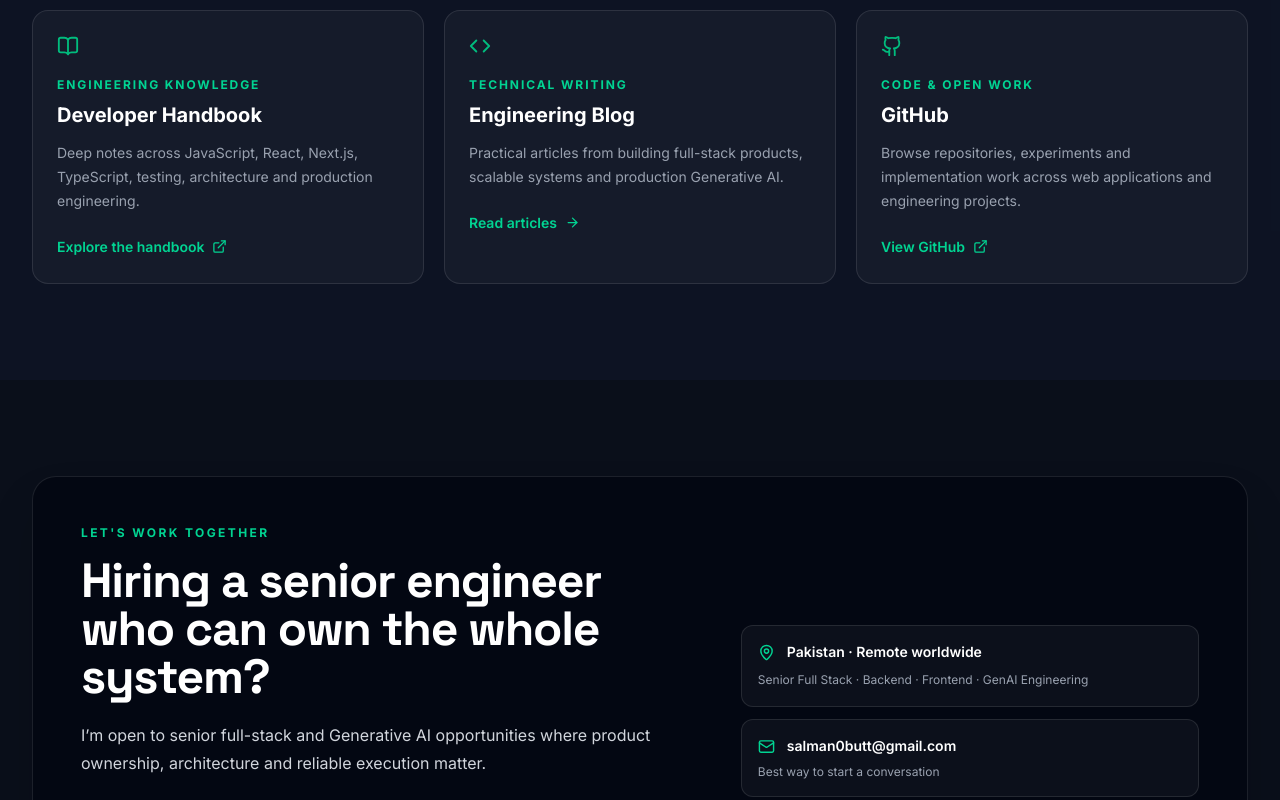
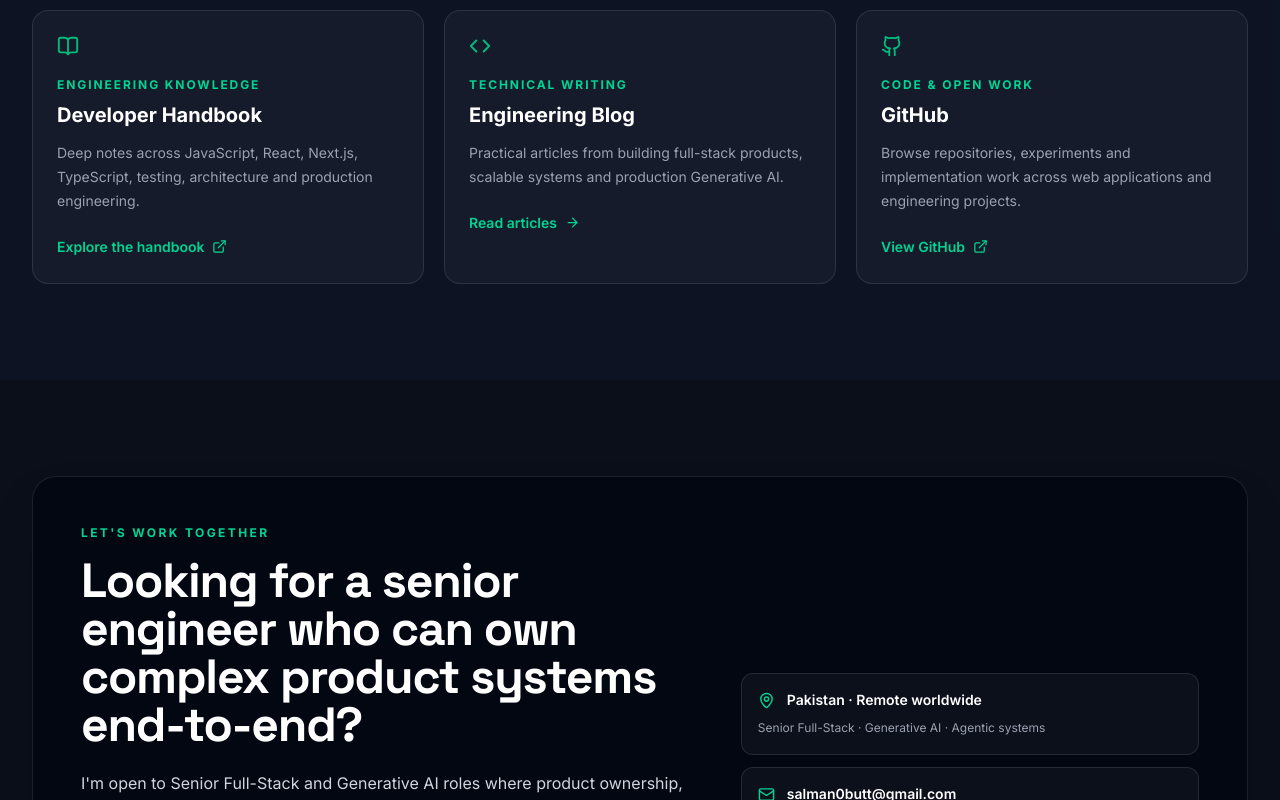
Before and after one commit to salman0butt/portfolio, a Next.js app: page / in a window 1280 px wide. Shown: the part 11200-12000 px from the top of the page. Built offline with nearby package versions, Linux system fonts and the light colour scheme; no server answers; the database is empty.

Commit message:
copy: focus contact funnel on senior full-stack and GenAI roles

```diff
--- a/components/Contact.tsx
+++ b/components/Contact.tsx
@@ -1,4 +1,4 @@
-import { Download, Mail, MapPin, Send } from 'lucide-react';
+import { ArrowUpRight, Mail, MapPin, Send } from 'lucide-react';
 import { Github, Linkedin } from './icons';
 
 export default function Contact() {
@@ -8,27 +8,27 @@ export default function Contact() {
         <div className="overflow-hidden rounded-3xl border border-gray-200 bg-gray-950 p-7 text-white shadow-2xl sm:p-10 lg:p-12 dark:border-white/10">
           <div className="grid gap-10 lg:grid-cols-[1.15fr_.85fr] lg:items-end">
             <div>
-              <p className="text-xs font-bold uppercase tracking-[0.2em] text-emerald-400">LET'S WORK TOGETHER</p>
-              <h2 className="mt-4 max-w-3xl font-[family-name:var(--font-space-grotesk)] text-3xl font-bold tracking-tight sm:text-4xl lg:text-5xl">Hiring a senior engineer who can own the whole system?</h2>
-              <p className="mt-5 max-w-2xl text-base leading-7 text-gray-300">I’m open to senior full-stack and Generative AI opportunities where product ownership, architecture and reliable execution matter.</p>
+              <p className="text-xs font-bold uppercase tracking-[0.2em] text-emerald-400">LET&apos;S WORK TOGETHER</p>
+              <h2 className="mt-4 max-w-3xl font-[family-name:var(--font-space-grotesk)] text-3xl font-bold tracking-tight sm:text-4xl lg:text-5xl">Looking for a senior engineer who can own complex product systems end-to-end?</h2>
+              <p className="mt-5 max-w-2xl text-base leading-7 text-gray-300">I&apos;m open to Senior Full-Stack and Generative AI roles where product ownership, architecture, reliable delivery and production operations matter.</p>
               <div className="mt-8 flex flex-wrap gap-3">
-                <a href="mailto:salman0butt@gmail.com" className="inline-flex items-center gap-2 rounded-lg bg-emerald-500 px-5 py-3 text-sm font-semibold text-white transition-colors hover:bg-emerald-600"><Send size={17} /> Email me</a>
-                <a href="/Salman_Butt_Resume.pdf" download className="inline-flex items-center gap-2 rounded-lg border border-white/15 bg-white/5 px-5 py-3 text-sm font-semibold text-white transition-colors hover:bg-white/10"><Download size={17} /> Download resume</a>
+                <a href="mailto:salman0butt@gmail.com" className="inline-flex items-center gap-2 rounded-lg bg-emerald-500 px-5 py-3 text-sm font-semibold text-white transition-colors hover:bg-emerald-600 focus-visible:outline-none focus-visible:ring-2 focus-visible:ring-emerald-300"><Send size={17} aria-hidden="true" /> Email me</a>
+                <a href="/Salman_Butt_Resume.pdf" target="_blank" rel="noreferrer" className="inline-flex items-center gap-2 rounded-lg border border-white/15 bg-white/5 px-5 py-3 text-sm font-semibold text-white transition-colors hover:bg-white/10 focus-visible:outline-none focus-visible:ring-2 focus-visible:ring-emerald-300">View résumé <ArrowUpRight size={16} aria-hidden="true" /></a>
               </div>
             </div>
 
             <div className="grid gap-3 sm:grid-cols-2 lg:grid-cols-1">
               <div className="rounded-xl border border-white/10 bg-white/[0.04] p-4">
-                <div className="flex items-center gap-3 text-sm font-semibold"><MapPin size={17} className="text-emerald-400" /> Pakistan · Remote worldwide</div>
-                <p className="mt-2 text-xs leading-5 text-gray-400">Senior Full Stack · Backend · Frontend · GenAI Engineering</p>
+                <div className="flex items-center gap-3 text-sm font-semibold"><MapPin size={17} className="text-emerald-400" aria-hidden="true" /> Pakistan · Remote worldwide</div>
+                <p className="mt-2 text-xs leading-5 text-gray-400">Senior Full-Stack · Generative AI · Agentic systems</p>
               </div>
-              <a href="mailto:salman0butt@gmail.com" className="rounded-xl border border-white/10 bg-white/[0.04] p-4 transition-colors hover:bg-white/[0.07]">
-                <div className="flex items-center gap-3 text-sm font-semibold"><Mail size={17} className="text-emerald-400" /> salman0butt@gmail.com</div>
+              <a href="mailto:salman0butt@gmail.com" className="rounded-xl border border-white/10 bg-white/[0.04] p-4 transition-colors hover:bg-white/[0.07] focus-visible:outline-none focus-visible:ring-2 focus-visible:ring-emerald-300">
+                <div className="flex items-center gap-3 text-sm font-semibold"><Mail size={17} className="text-emerald-400" aria-hidden="true" /> salman0butt@gmail.com</div>
                 <p className="mt-2 text-xs text-gray-400">Best way to start a conversation</p>
               </a>
               <div className="flex gap-2">
-                <a href="https://github.com/salman0butt" target="_blank" rel="noopener noreferrer" className="flex flex-1 items-center justify-center gap-2 rounded-xl border border-white/10 bg-white/[0.04] px-4 py-3 text-sm font-semibold transition-colors hover:bg-white/[0.07]"><Github size={17} /> GitHub</a>
-                <a href="https://www.linkedin.com/in/salman0butt/" target="_blank" rel="noopener noreferrer" className="flex flex-1 items-center justify-center gap-2 rounded-xl border border-white/10 bg-white/[0.04] px-4 py-3 text-sm font-semibold transition-colors hover:bg-white/[0.07]"><Linkedin size={17} /> LinkedIn</a>
+                <a href="https://github.com/salman0butt" target="_blank" rel="noopener noreferrer" className="flex flex-1 items-center justify-center gap-2 rounded-xl border border-white/10 bg-white/[0.04] px-4 py-3 text-sm font-semibold transition-colors hover:bg-white/[0.07] focus-visible:outline-none focus-visible:ring-2 focus-visible:ring-emerald-300"><Github size={17} /> GitHub</a>
+                <a href="https://www.linkedin.com/in/salman0butt/" target="_blank" rel="noopener noreferrer" className="flex flex-1 items-center justify-center gap-2 rounded-xl border border-white/10 bg-white/[0.04] px-4 py-3 text-sm font-semibold transition-colors hover:bg-white/[0.07] focus-visible:outline-none focus-visible:ring-2 focus-visible:ring-emerald-300"><Linkedin size={17} /> LinkedIn</a>
               </div>
             </div>
           </div>
```
